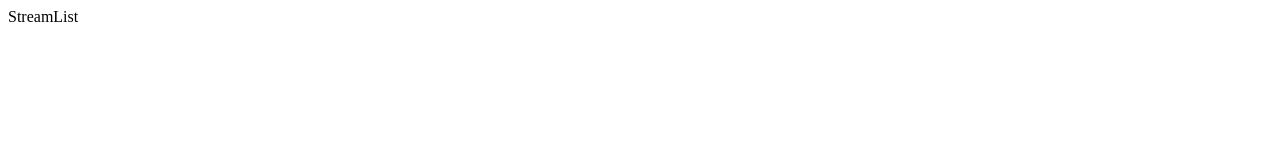
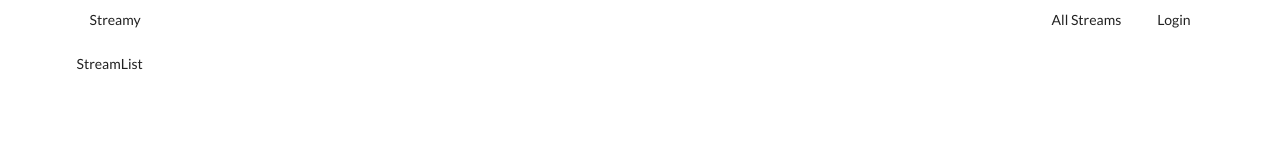
Before and after one commit to juan-opazo/streams-react, a React app in the folder client/: page / in a window 1280 px wide. Built offline with nearby package versions, Linux system fonts and the light colour scheme.

Commit message:
add header

```diff
--- a/client/public/index.html
+++ b/client/public/index.html
@@ -10,6 +10,7 @@
       content="Web site created using create-react-app"
     />
     <link rel="apple-touch-icon" href="%PUBLIC_URL%/logo192.png" />
+    <link rel="stylesheet" href="https://cdnjs.cloudflare.com/ajax/libs/semantic-ui/2.4.1/semantic.min.css" integrity="sha512-8bHTC73gkZ7rZ7vpqUQThUDhqcNFyYi2xgDgPDHc+GXVGHXq+xPjynxIopALmOPqzo9JZj0k6OqqewdGO3EsrQ==" crossorigin="anonymous" referrerpolicy="no-referrer" />
     <!--
       manifest.json provides metadata used when your web app is installed on a
       user's mobile device or desktop. See https://developers.google.com/web/fundamentals/web-app-manifest/
--- a/client/src/components/App.js
+++ b/client/src/components/App.js
@@ -5,11 +5,14 @@ import StreamEdit from './streams/StreamEdit';
 import StreamDelete from './streams/StreamDelete';
 import StreamList from './streams/StreamList';
 import StreamShow from './streams/StreamShow';
+import Header from "./Header";
 
 const App = () => {
     return (
+        <div className="ui container">
             <BrowserRouter>
                 <div>
+                    <Header/>
                     <Route path="/" exact component={StreamList}/>
                     <Route path="/streams/new" component={StreamCreate}/>
                     <Route path="/streams/edit" exact component={StreamEdit}/>
@@ -17,7 +20,7 @@ const App = () => {
                     <Route path="/streams/show" exact component={StreamShow}/>
                 </div>
             </BrowserRouter>
-
+        </div>
     );
 }
 
--- /dev/null
+++ b/client/src/components/Header.js
@@ -0,0 +1,22 @@
+import React from 'react';
+import { Link } from 'react-router-dom';
+
+const Header = () => {
+    return (
+        <div className='ui secondary poiting menu'>
+            <Link to='/' className='item'>
+                Streamy
+            </Link>
+            <div className='right menu'>
+                <Link to='/' className='item'>
+                    All Streams
+                </Link>
+                <Link to='/' className='item'>
+                    Login
+                </Link>
+            </div>
+        </div>
+    );
+}
+
+export default Header;
```
Lines whose indentation alone changed are shown as unchanged.
